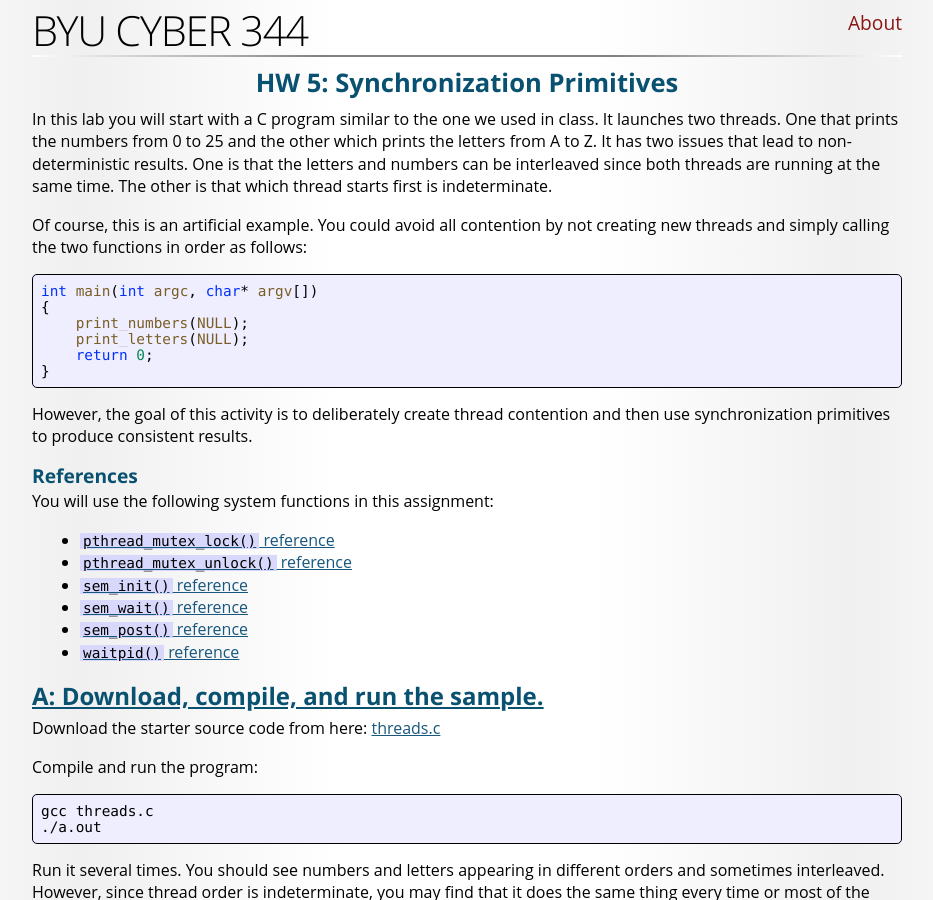
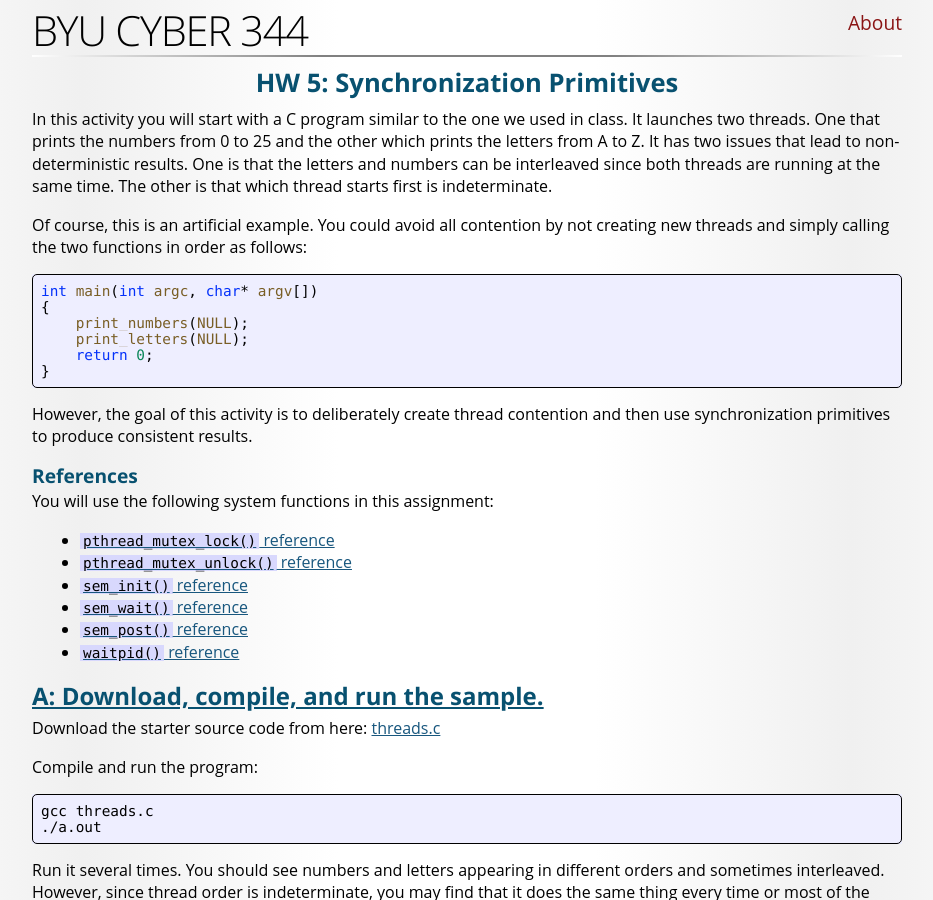
Before and after one commit to BYU-CYBER-344/c344.github.io, a Jekyll site: the page built from HW-5.md, in a window 1280 px wide and 900 px high. Shown: the whole window, without its empty margins (173-1106 px from the left). Built offline with Jekyll 4.4.1, drawn with Linux system fonts in a browser that asks for light colours; some web fonts are replaced.

Commit message:
typo typo

```diff
--- a/HW-5.md
+++ b/HW-5.md
@@ -2,7 +2,7 @@
 title: "HW 5: Synchronization Primitives"
 ---
 
-In this lab you will start with a C program similar to the one we used in class. It launches two threads. One that prints the numbers from 0 to 25 and the other which prints the letters from A to Z. It has two issues that lead to non-deterministic results. One is that the letters and numbers can be interleaved since both threads are running at the same time. The other is that which thread starts first is indeterminate.
+In this activity you will start with a C program similar to the one we used in class. It launches two threads. One that prints the numbers from 0 to 25 and the other which prints the letters from A to Z. It has two issues that lead to non-deterministic results. One is that the letters and numbers can be interleaved since both threads are running at the same time. The other is that which thread starts first is indeterminate.
 
 Of course, this is an artificial example. You could avoid all contention by not creating new threads and simply calling the two functions in order as follows:
 
```
Also changed, not shown: Lab-3.md (+1 -1 lines).
